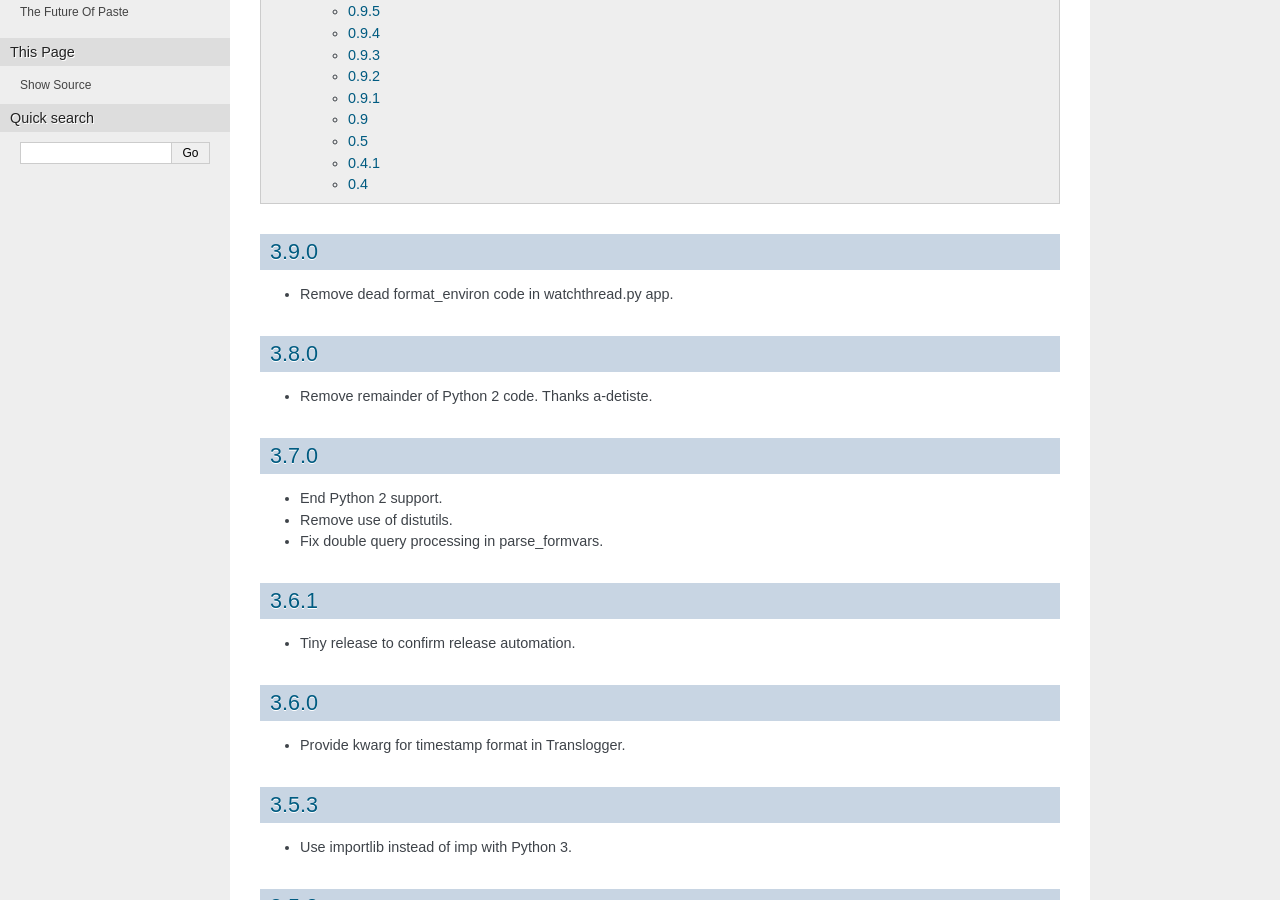
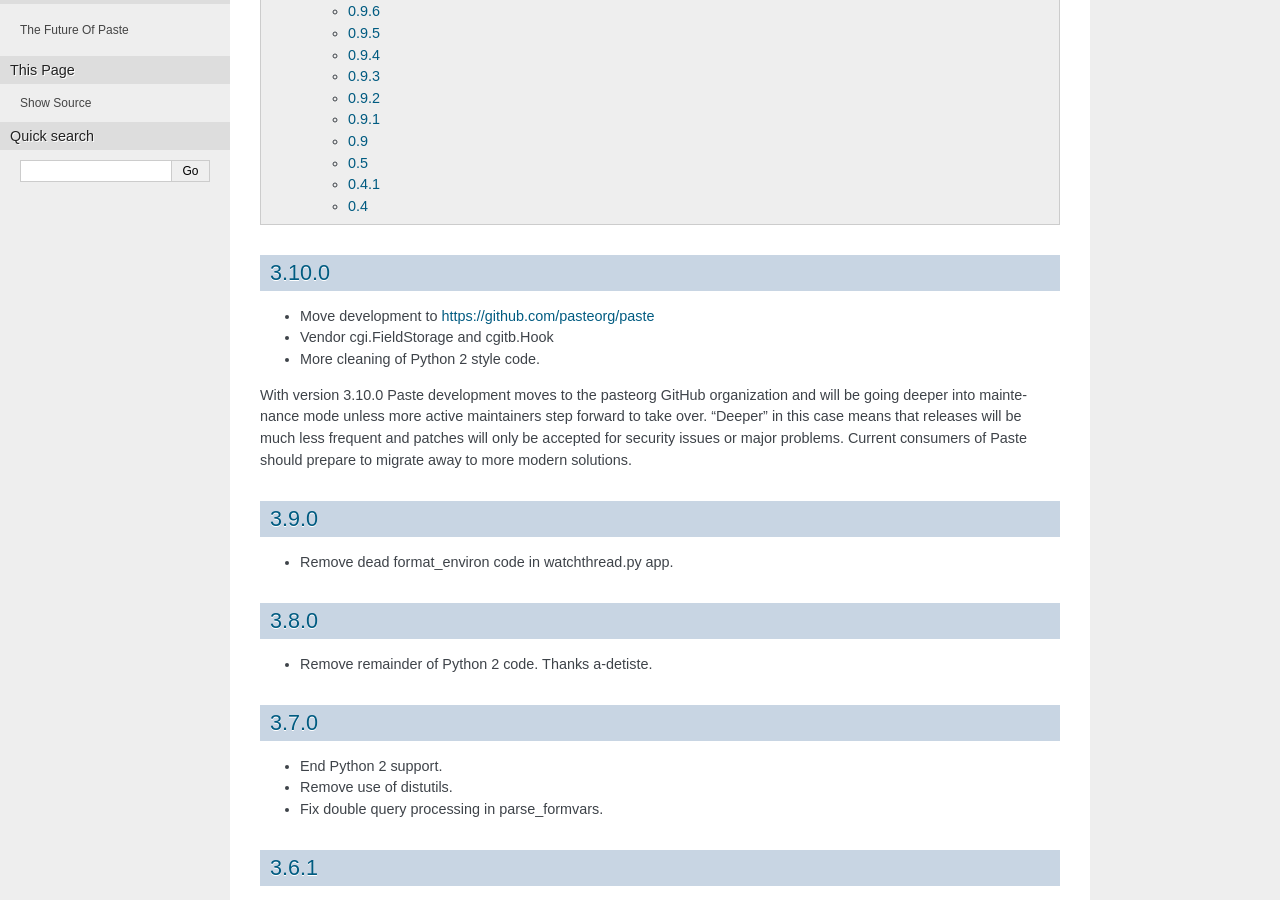
Before and after one commit to pasteorg/paste, a Sphinx documentation site: the page built from docs/news.txt, in a window 1280 px wide and 900 px high, scrolled down 1608 px. Built offline with Sphinx 7.4.7, drawn with Linux system fonts in a browser that asks for light colours.

Commit message:
Prepare 3.10.0 release

```diff
--- a/docs/news.txt
+++ b/docs/news.txt
@@ -2,6 +2,21 @@
 ====
 
 .. contents::
+
+3.10.0
+------
+
+* Move development to https://github.com/pasteorg/paste
+* Vendor cgi.FieldStorage and cgitb.Hook
+* More cleaning of Python 2 style code.
+
+With version 3.10.0 Paste development moves to the pasteorg GitHub
+organization and will be going deeper into maintenance mode unless
+more active maintainers step forward to take over. "Deeper" in this
+case means that releases will be much less frequent and patches
+will only be accepted for security issues or major problems. Current
+consumers of Paste should prepare to migrate away to more modern
+solutions.
 
 3.9.0
 -----
--- a/setup.py
+++ b/setup.py
@@ -7,7 +7,7 @@
 #
 # The final step will release to pypi and to Github
 
-__version__ = '3.9.0'
+__version__ = '3.10.0'
 
 from setuptools import setup, find_packages
 import sys, os
```
Also changed, not shown: README.rst (+8 -0 lines), docs/index.txt (+8 -0 lines).
